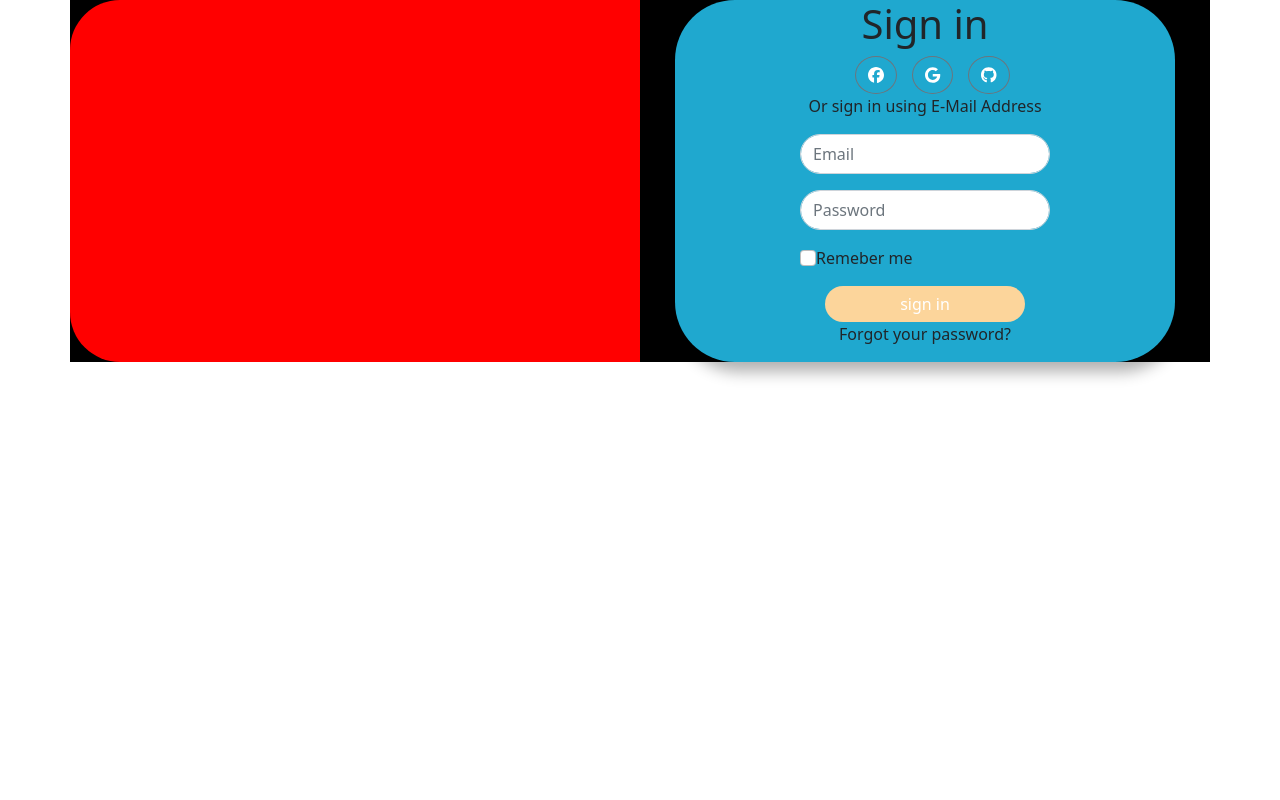
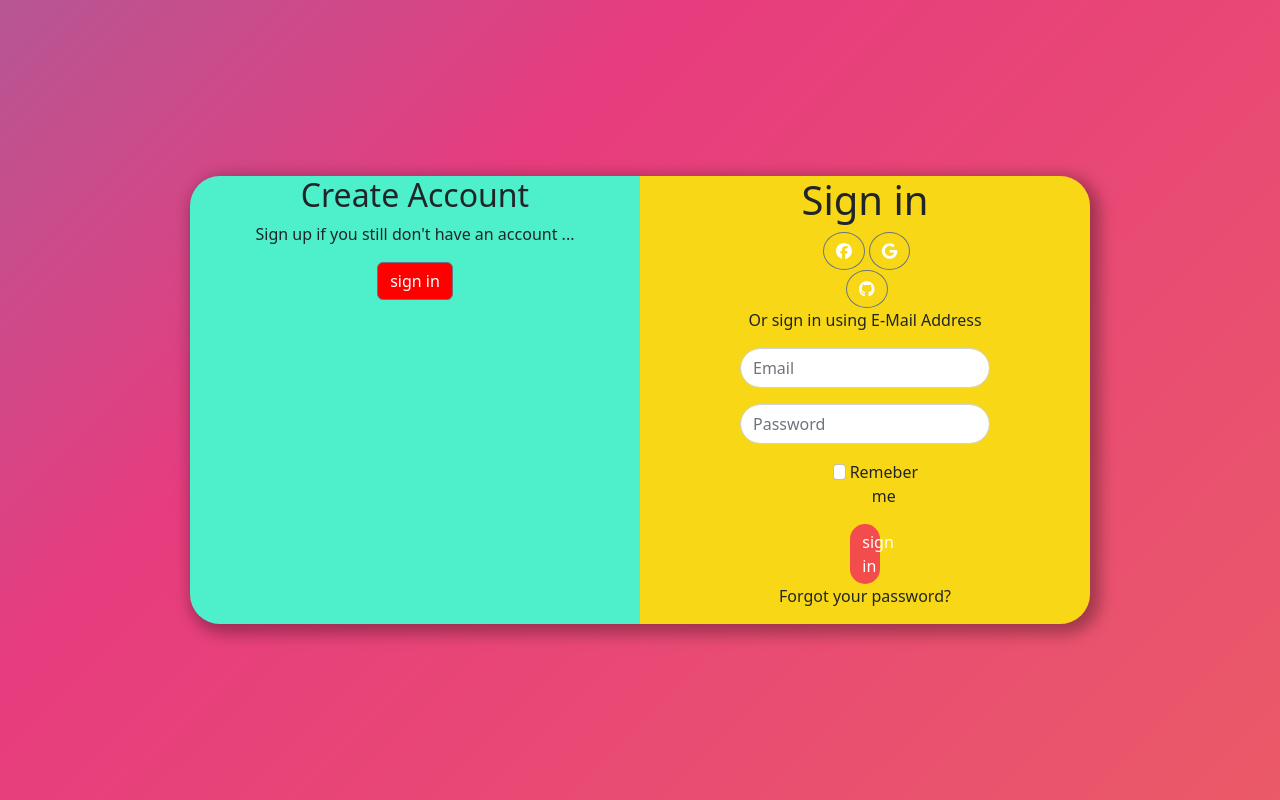
Before and after one commit to aleortbas/toDoList, a React (Create React App) app: page / in a window 1280 px wide. Built offline with nearby package versions, Linux system fonts and the light colour scheme.

Commit message:
login background and form changes

```diff
--- a/src/App.css
+++ b/src/App.css
@@ -1,9 +1,30 @@
-.container {
-  background-color: black;
+#root, html{
+  background: linear-gradient(-45deg, #ee7752, #e73c7e, #23a6d5, #23d5ab);
+  background-size: 400% 400%;
+  animation: gradient 15s infinite;
+  margin: 0px;
 }
 
-.row {
-  margin: 0px;
+@keyframes gradient {
+  0% {
+      background-position: 0% 50%;
+  }
+  50% {
+      background-position: 100% 50%;
+  }
+  100% {
+      background-position: 0% 50%;
+  }
+}
+
+.container {
+  background-color: transparent;
+}
+
+.row{
+  width: 900px;
+  box-shadow: 5px 5px 15px 5px rgba(0, 0, 0, 0.31);
+  border-radius: 30px;
 }
 
 #loginForm {
@@ -12,12 +33,15 @@
   align-items: center;
 }
 
-#form {
-  background-color: #1FA8CF;
-  width: 500px;
+#login{
+  background-color: #F7D716;
+  justify-items: center;
+  align-items: center;
   text-align: center;
-  border-radius: 60px;
-  box-shadow: 5px 5px 15px 5px rgba(0, 0, 0, 0.31)
+}
+
+.left{
+  background-color: #4df0ca !important;
 }
 
 #email {
@@ -40,7 +64,7 @@
   width: 40%;
   border: 0px;
   border-radius: 24px;
-  background-color: #FCD59B;
+  background-color: #F24C4C;
 }
 
 #social {
@@ -55,7 +79,8 @@
 }
 
 #remeberMe {
-  margin-left: 25%;
+  margin-left: 22%;
+  padding-left: 0.4%;
 }
 
 #forgotPassword {
@@ -74,7 +99,7 @@
 }
 
 #icono:hover {
-  color: #FCD59B;
+  color: #F24C4C;
   transform: rotate(40deg);
 }
 
@@ -91,6 +116,10 @@ p {
   color: #FCD59B;
 }
 
+.createAccount{
+  display:block;
+  margin:0 auto;
+}
 /* {
   background: #000 !important;
   color: #0f0 !important;
--- a/src/components/HomeCompenent.js
+++ b/src/components/HomeCompenent.js
@@ -8,13 +8,17 @@ class Home extends Component {
     render() {
         return (
             <React.Fragment>
-                <div className="container" id="container-login">
+                <div className="container d-flex flex-column min-vh-100 justify-content-center align-items-center">
                 <div className="row">
-                    <div className="col-6 col-md-6" style={{ backgroundColor: "red", borderTopLeftRadius:"50px", borderBottomLeftRadius:"50px" }}>
+                    <div className="col-6 col-md-6 left" id="login" style={{borderTopLeftRadius:"30px", borderBottomLeftRadius:"30px"}}>
+                        <div className="createAccount">
+                            <h2>Create Account</h2>
+                            <p>Sign up if you still don't have an account ...</p>
+                            <div className="center"></div>
+                            <Button id="" style={{backgroundColor:"red"}}>sign in</Button>
+                        </div>
                     </div>
-                    <div className="col-6 col-md-6">
-                        <div id="loginForm">
-                            <Form id="form">
+                    <div className="col-6 col-md-6" id="login" style={{borderTopRightRadius:"30px", borderBottomRightRadius:"30px"}}>
                                 <h1>Sign in</h1>
                                 <Button  id="button1"><FontAwesomeIcon id="icono" icon={faFacebook}/></Button>
                                 <Button  id="button1"><FontAwesomeIcon id="icono" icon={faGoogle}/></Button>
@@ -32,9 +36,8 @@ class Home extends Component {
                                     </Label>
                                 </FormGroup>
                                 <Button id="signIn">sign in</Button>
-                                <p id="forgotPassword"><a href="" id="link">Forgot your password?</a></p>
-                            </Form>
-                        </div>
+                                <p id="forgotPassword"><a href="/" id="link">Forgot your password?</a></p>
+
                     </div>
                 </div>
                 </div>
```
Also changed, not shown: src/index.js (line endings or trailing spaces).
